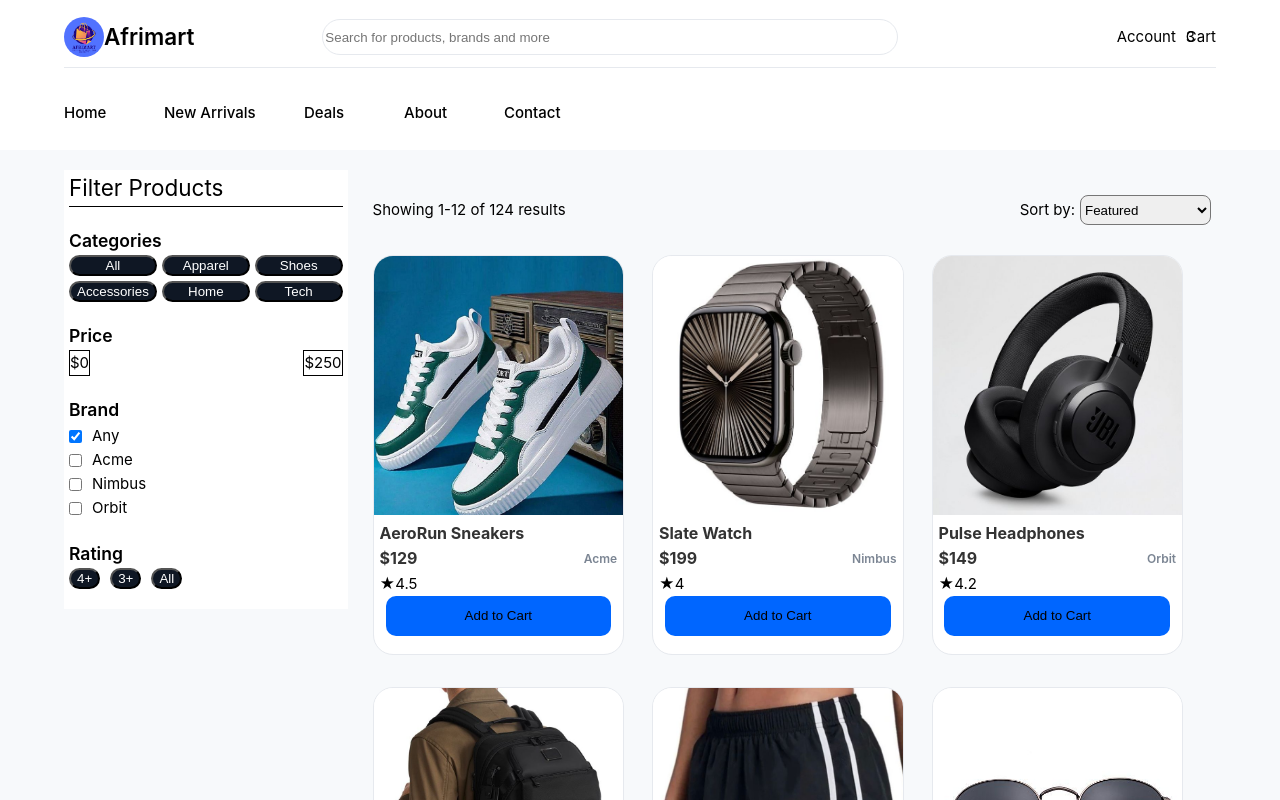
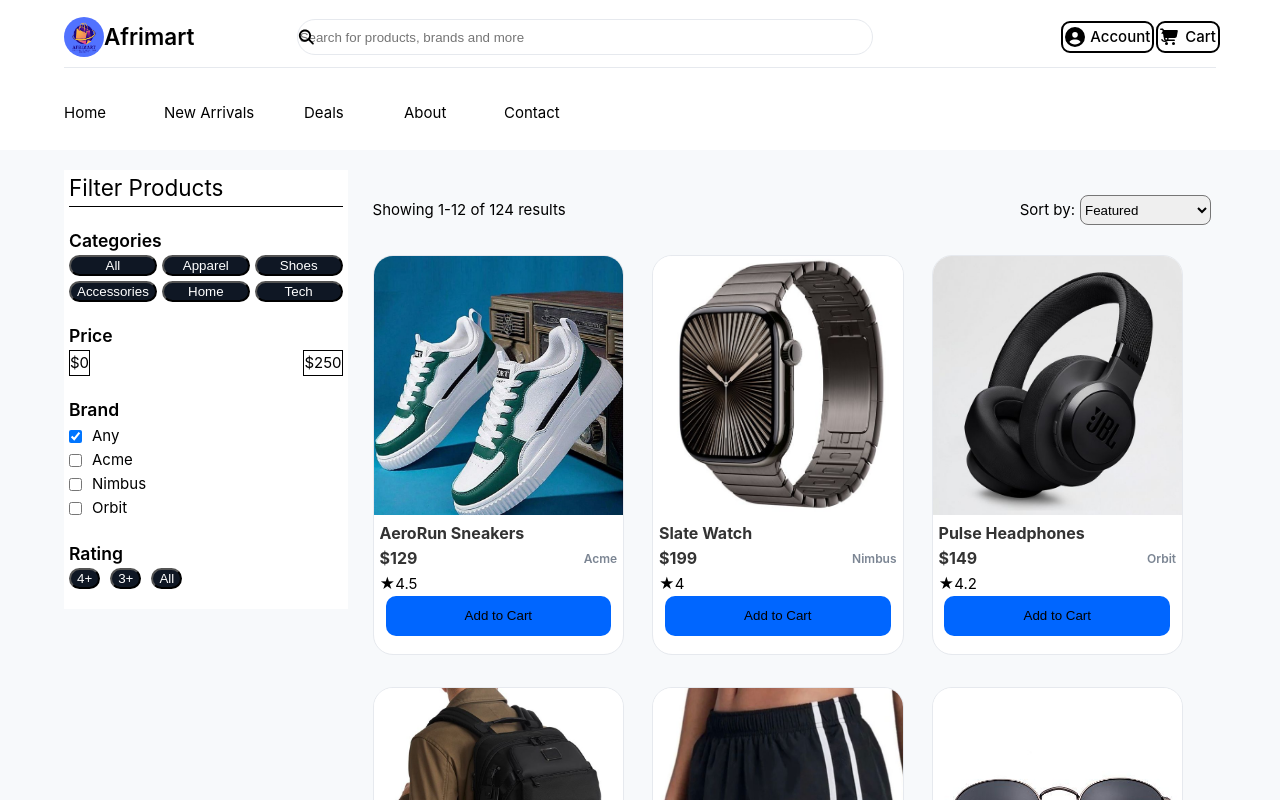
Before and after one commit to K-Irungu/afrimaart-frontend, a Vue app: page / in a window 1280 px wide. Shown: the top 800 px of the page. Built offline with nearby package versions, Linux system fonts and the light colour scheme.

Commit message:
added account page view

```diff
--- a/src/components/Navbar.vue
+++ b/src/components/Navbar.vue
@@ -3,7 +3,6 @@
 import { useRoute } from 'vue-router'
 import { RouterLink } from 'vue-router'
 
-// Call useRoute() to get the route object
 const route = useRoute()
 
 const isActive = (path) => {
@@ -23,48 +22,42 @@
         <img :src="logo" alt="Afrimart" class="logo" />
         <h2 class="text-2xl font-bold">Afrimart</h2>
       </div>
-      <input
-        type="text"
-        placeholder="Search for products, brands and more"
-        class="input w-1/2 px-4 my-[10px] border rounded-full bg-gray-50 focus:outline-none focus:ring-2 focus:ring-indigo-500 focus:border-indigo-500 hover:border-indigo-400 hover:shadow-md transition-all duration-200"
-      />
-      <div class="flex items-center gap-[10px] my-[10px]">
+
+      <div class="relative w-1/2">
+        <font-awesome-icon
+          :icon="['fas', 'search']"
+          class="absolute left-3 top-1/2 transform -translate-y-1/2 text-gray-400 h-4 w-4"
+        />
+        <input
+          type="text"
+          placeholder="Search for products, brands and more"
+          class="input w-full pl-10 pr-4 my-[10px] border rounded-full bg-gray-50 focus:outline-none focus:ring-2 focus:ring-indigo-500 focus:border-indigo-500 hover:border-indigo-400 hover:shadow-md transition-all duration-200"
+        />
+      </div>
+
+      <div class="top-links flex items-center gap-[10px] my-[10px]">
         <!-- Account with Icon -->
-        <div
-          class="flex items-center space-x-2 cursor-pointer hover:text-blue-600 transition-colors"
+        <RouterLink
+          to="/account"
+          class="link account flex items-center gap-[5px] no-underline space-x-2 cursor-pointer transition-colors outline-2 outline-offset-2 rounded-[5px]"
         >
-          <!-- User Icon -->
-          <svg class="h-4 w-4" fill="none" stroke="currentColor" viewBox="0 0 24 24">
-            <path
-              stroke-linecap="round"
-              stroke-linejoin="round"
-              stroke-width="2"
-              d="M16 7a4 4 0 11-8 0 4 4 0 018 0zM12 14a7 7 0 00-7 7h14a7 7 0 00-7-7z"
-            ></path>
-          </svg>
-          <span class="text-sm">Account</span>
-        </div>
+          <font-awesome-icon :icon="['fa', 'circle-user']" class="h-[20px] w-[20px]" />
+          <span class="text-lg font-[500]">Account</span>
+        </RouterLink>
 
         <!-- Shopping Cart with Icon -->
-        <div
-          class="flex items-center space-x-2 cursor-pointer hover:text-blue-600 transition-colors relative"
+        <RouterLink
+          to="/cart"
+          class="link cart flex items-center gap-[5px] no-underline space-x-2 cursor-pointer transition-colors relative outline-2 outline-offset-2 rounded-[5px]"
         >
-          <!-- Shopping Cart Icon -->
-          <svg class="h-4 w-4" fill="none" stroke="currentColor" viewBox="0 0 24 24">
-            <path
-              stroke-linecap="round"
-              stroke-linejoin="round"
-              stroke-width="2"
-              d="M3 3h2l.4 2M7 13h10l4-8H5.4M7 13L5.4 5M7 13l-2.293 2.293c-.63.63-.184 1.707.707 1.707H17m0 0a2 2 0 100 4 2 2 0 000-4zm-8 2a2 2 0 11-4 0 2 2 0 014 0z"
-            ></path>
-          </svg>
-          <span class="text-sm">Cart</span>
+          <font-awesome-icon :icon="['fas', 'shopping-cart']" class="h-[20px] w-[20px]" />
+          <span class="text-lg font-[500]">Cart</span>
           <div
             class="absolute -top-2 -right-2 bg-indigo-600 text-white rounded-full h-5 w-5 flex items-center justify-center text-xs"
           >
             3
           </div>
-        </div>
+        </RouterLink>
       </div>
     </header>
 
@@ -74,38 +67,38 @@
         <div class="flex justify-start space-x-6 text-sm">
           <RouterLink
             to="/"
-            class="link px-2 py-1 rounded no-underline w-[70px] mr-[30px]"
+            class="link px-2 py-1 rounded no-underline w-[70px] mr-[30px] flex items-center gap-1"
             :class="isActive('/')"
           >
-            Home
+            <span>Home</span>
           </RouterLink>
           <RouterLink
             to="/new-arrivals"
-            class="link px-2 py-1 rounded no-underline w-[110px] mr-[30px]"
+            class="link px-2 py-1 rounded no-underline w-[110px] mr-[30px] flex items-center gap-1"
             :class="isActive('/new-arrivals')"
           >
-            New Arrivals
+            <span>New Arrivals</span>
           </RouterLink>
           <RouterLink
             to="/deals"
-            class="link px-2 py-1 rounded no-underline w-[70px] mr-[30px]"
+            class="link px-2 py-1 rounded no-underline w-[70px] mr-[30px] flex items-center gap-1"
             :class="isActive('/deals')"
           >
-            Deals
+            <span>Deals</span>
           </RouterLink>
           <RouterLink
             to="/about"
-            class="link px-2 py-1 rounded no-underline w-[70px] mr-[30px]"
+            class="link px-2 py-1 rounded no-underline w-[70px] mr-[30px] flex items-center gap-1"
             :class="isActive('/about')"
           >
-            About
+            <span>About</span>
           </RouterLink>
           <RouterLink
             to="/contact"
-            class="link px-2 py-1 rounded no-underline w-[70px] mr-[0px]"
+            class="link px-2 py-1 rounded no-underline w-[70px] mr-[0px] flex items-center gap-1"
             :class="isActive('/contact')"
           >
-            Contact
+            <span>Contact</span>
           </RouterLink>
         </div>
       </div>
@@ -135,7 +128,6 @@
   height: 36px;
   border: 1px solid #e6e9ee;
 }
-
 .link {
   height: 100%;
   font-weight: 500;
--- a/src/components/icons/IconAccount.vue
+++ b/src/components/icons/IconAccount.vue
@@ -1,16 +1,7 @@
 <template>
-  <svg
-    xmlns="http://www.w3.org/2000/svg"
-    class="h-6 w-6"
-    fill="none"
-    viewBox="0 0 24 24"
-    stroke="currentColor"
-  >
+  <svg xmlns="http://www.w3.org/2000/svg" viewBox="0 0 512 512">
     <path
-      stroke-linecap="round"
-      stroke-linejoin="round"
-      stroke-width="2"
-      d="M16 7a4 4 0 11-8 0 4 4 0 018 0zM12 14a7 7 0 00-7 7h14a7 7 0 00-7-7z"
+      d="M399 384.2C376.9 345.8 335.4 320 288 320l-64 0c-47.4 0-88.9 25.8-111 64.2 35.2 39.2 86.2 63.8 143 63.8s107.8-24.7 143-63.8zM0 256a256 256 0 1 1 512 0 256 256 0 1 1 -512 0zm256 16a72 72 0 1 0 0-144 72 72 0 1 0 0 144z"
     />
   </svg>
 </template>
--- a/src/main.js
+++ b/src/main.js
@@ -4,10 +4,10 @@
 import router from './router'
 import { library } from '@fortawesome/fontawesome-svg-core'
 import { FontAwesomeIcon } from '@fortawesome/vue-fontawesome'
-import { faUser, faShoppingCart, faSearch } from '@fortawesome/free-solid-svg-icons'
+import { faUser, faShoppingCart, faSearch, faCircleUser } from '@fortawesome/free-solid-svg-icons'
 
 // Add icons to the library
-library.add(faUser, faShoppingCart, faSearch)
+library.add(faUser, faShoppingCart, faSearch, faCircleUser)
 
 const app = createApp(App)
 app.component('font-awesome-icon', FontAwesomeIcon)
--- a/src/router/index.js
+++ b/src/router/index.js
@@ -3,6 +3,7 @@
 import AboutView from '@/views/AboutView.vue'
 import NewArrivalsView from '@/views/NewArrivalsView.vue'
 import DealsView from '@/views/DealsView.vue'
+import AccountProfileView from '@/views/AccountProfileView.vue'
 
 const router = createRouter({
   history: createWebHistory(import.meta.env.BASE_URL),
@@ -31,6 +32,11 @@
       component: DealsView,
     },
     {
+      path: '/account',
+      name: 'account',
+      component: AccountProfileView,
+    },
+    {
       // Redirect any unmatched routes to home
       path: '/:pathMatch(.*)*',
       redirect: '/',
--- /dev/null
+++ b/src/views/AccountProfileView.vue
@@ -0,0 +1,102 @@
+<script setup>
+import { ref } from 'vue'
+import Navbar from '@/components/Navbar.vue'
+// import AccountSidebar from './AccountSidebar.vue'
+// import ProfileDetails from './ProfileDetails.vue'
+// import RecentOrders from './RecentOrders.vue'
+// import AddressSection from './AddressSection.vue'
+// import PreferencesSection from './PreferencesSection.vue'
+
+// --- Mock User Data ---
+const user = ref({
+  firstName: 'Ava',
+  lastName: 'Thompson',
+  email: 'ava.t@example.com',
+  phone: '+1 415 555 0132',
+  username: 'ava.t@example.com',
+})
+
+// --- Mock Orders Data ---
+const orders = ref([
+  { id: 58421, date: 'Aug 12, 2025', items: 2, total: 28.4, status: 'Shipped' },
+  { id: 57902, date: 'Jul 28, 2025', items: 3, total: 62.0, status: 'Preparing' },
+  { id: 57102, date: 'Jun 11, 2025', items: 5, total: 279.5, status: 'Returned' },
+])
+
+// --- Mock Addresses Data ---
+const addresses = ref({
+  home: {
+    street: '369 Market St, Apt 7C',
+    cityStateZip: 'San Francisco, CA 94103',
+    isDefault: true,
+  },
+  work: {
+    street: '240 Townsend St, Floor 4',
+    cityStateZip: 'San Francisco, CA 94107',
+    isDefault: false,
+  },
+})
+
+// --- Mock Preferences Data ---
+const preferences = ref({
+  orderUpdates: true,
+  productReviews: true,
+  dealsPromos: false,
+  twoStepVerification: true,
+})
+
+const activeTab = ref('Profile') // Controls which section is visible
+</script>
+
+<template>
+  <div class="min-h-screen bg-gray-50">
+    <!-- Navbar -->
+    <Navbar />
+
+    <main class="max-w-7xl mx-auto px-4 py-8">
+      <div class="text-sm text-gray-500 mb-6">
+        Home / <span class="font-medium text-gray-700">Account</span> /
+        <span class="text-indigo-600">{{ activeTab }}</span>
+      </div>
+
+      <div class="bg-gray-800 text-white p-4 rounded-lg flex justify-between items-center mb-6">
+        <div>
+          <h1 class="text-xl font-semibold mb-1">Your account</h1>
+          <p class="text-sm text-gray-400">Manage your profile, addresses, orders, and security.</p>
+        </div>
+        <button
+          class="bg-indigo-600 hover:bg-indigo-700 text-white font-medium py-2 px-4 rounded-lg transition text-sm"
+        >
+          Sign out
+        </button>
+      </div>
+
+      <div class="grid grid-cols-1 lg:grid-cols-4 gap-8">
+        <AccountSidebar :user="user" :active-tab="activeTab" @change-tab="activeTab = $event" />
+
+        <div class="lg:col-span-3 space-y-8">
+          <template v-if="activeTab === 'Profile'">
+            <ProfileDetails
+              :user="user"
+              @save-changes="console.log('Save profile changes', user)"
+            />
+            <RecentOrders :orders="orders" />
+            <AddressSection :addresses="addresses" />
+            <PreferencesSection :preferences="preferences" />
+          </template>
+
+          <div v-else class="p-8 bg-white rounded-lg shadow-sm">
+            <h2 class="text-xl font-bold">{{ activeTab }} Content Placeholder</h2>
+            <p class="text-gray-600 mt-2">
+              Content for the {{ activeTab }} section would load here.
+            </p>
+          </div>
+        </div>
+      </div>
+    </main>
+
+    <div class="mt-12 text-center text-xs text-gray-500 p-4 border-t">
+      © 2025 ShopSwift • Secure Checkout • Easy Returns
+    </div>
+  </div>
+</template>
```
